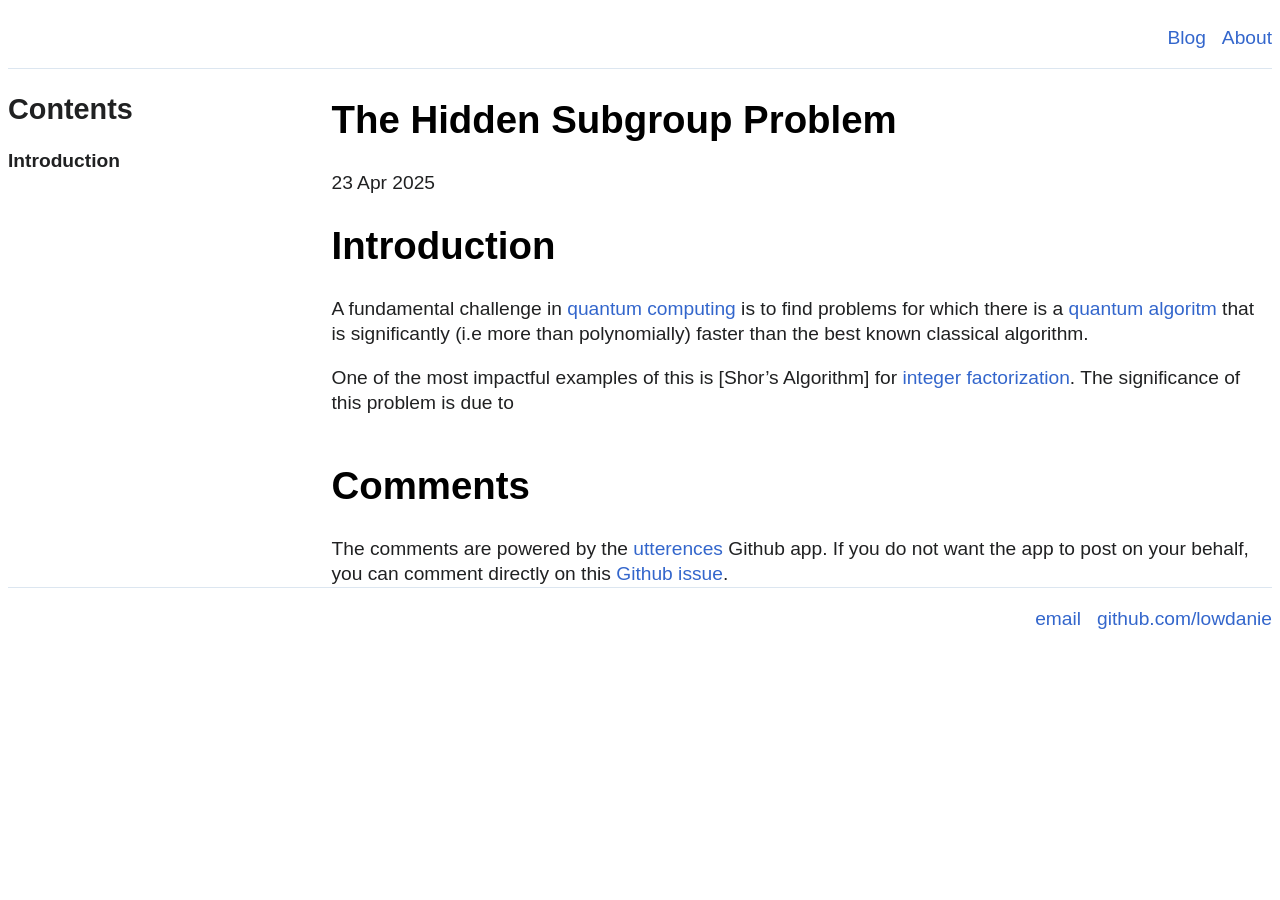
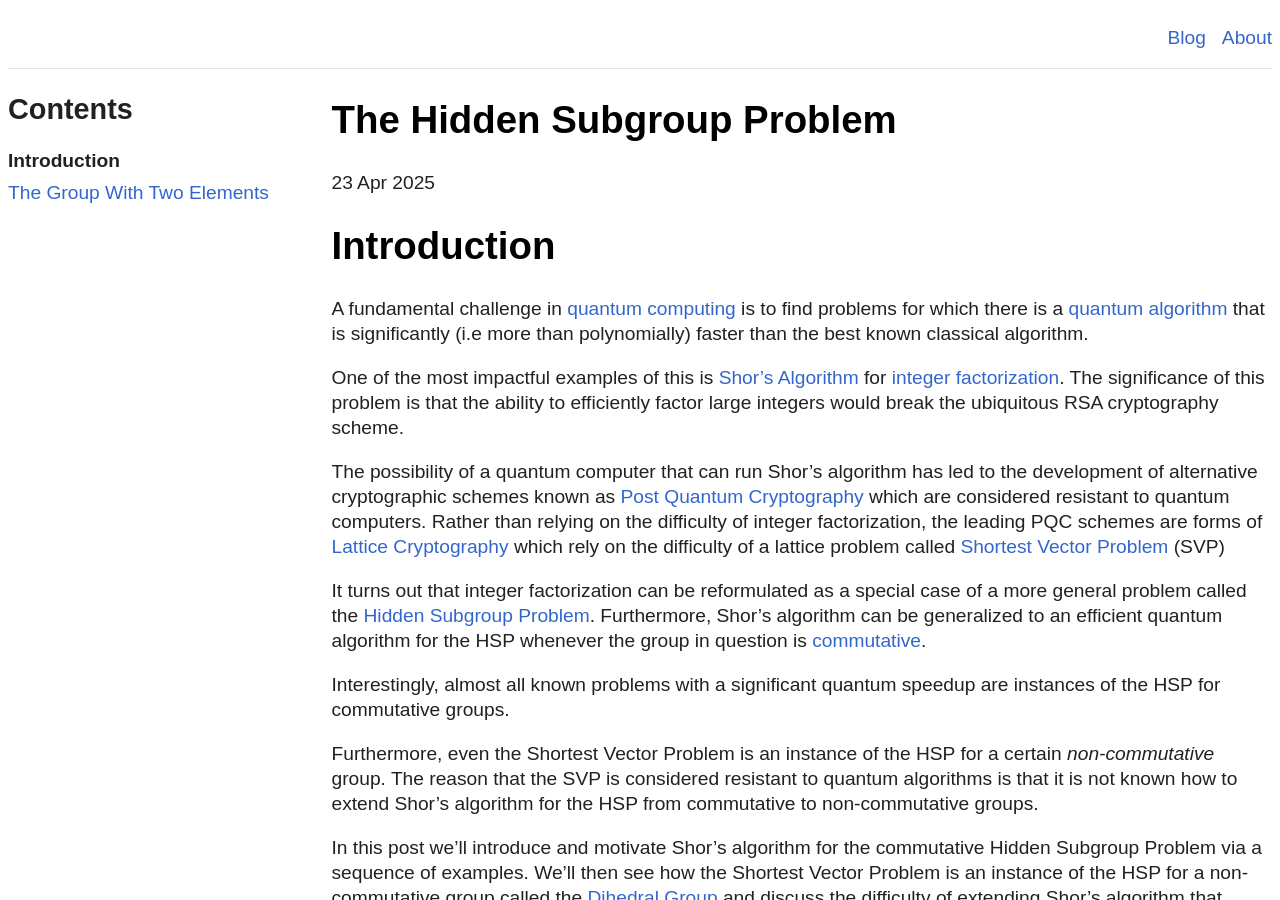
Before and after one commit to lowdanie/lowdanie.github.io, a Jekyll site: the page built from _posts/2025-04-23-hidden-subgroup.md, in a window 1280 px wide and 900 px high. Built offline with Jekyll 4.4.1, drawn with Linux system fonts in a browser that asks for light colours; comment, search, counter and statistics services are not loaded; some of the changed text lies outside the part shown.

Commit message:
hsp intro

```diff
--- a/_posts/2025-04-23-hidden-subgroup.md
+++ b/_posts/2025-04-23-hidden-subgroup.md
@@ -11,10 +11,45 @@ utterance-issue: 12
 A fundamental challenge in
 [quantum computing](https://en.wikipedia.org/wiki/Quantum_computing) is to find
 problems for which there is a
-[quantum algoritm](https://en.wikipedia.org/wiki/Quantum_algorithm) that is
+[quantum algorithm](https://en.wikipedia.org/wiki/Quantum_algorithm) that is
 significantly (i.e more than polynomially) faster than the best known classical
 algorithm.
 
-One of the most impactful examples of this is [Shor's Algorithm] for
+One of the most impactful examples of this is
+[Shor's Algorithm](https://en.wikipedia.org/wiki/Shor%27s_algorithm) for
 [integer factorization](https://en.wikipedia.org/wiki/Integer_factorization).
-The significance of this problem is due to
+The significance of this problem is that the ability to efficiently factor large
+integers would break the ubiquitous RSA cryptography scheme.
+
+The possibility of a quantum computer that can run Shor's algorithm has led to
+the development of alternative cryptographic schemes known as
+[Post Quantum Cryptography](https://en.wikipedia.org/wiki/Post-quantum_cryptography)
+which are considered resistant to quantum computers. Rather than relying on the
+difficulty of integer factorization, the leading PQC schemes are forms of
+[Lattice Cryptography](https://en.wikipedia.org/wiki/Lattice-based_cryptography)
+which rely on the difficulty of a lattice problem called
+[Shortest Vector Problem](<https://en.wikipedia.org/wiki/Lattice_problem#Shortest_vector_problem_(SVP)>)
+(SVP)
+
+It turns out that integer factorization can be reformulated as a special case of
+a more general problem called the
+[Hidden Subgroup Problem](https://en.wikipedia.org/wiki/Hidden_subgroup_problem).
+Furthermore, Shor's algorithm can be generalized to an efficient quantum
+algorithm for the HSP whenever the group in question is
+[commutative](https://en.wikipedia.org/wiki/Abelian_group).
+
+Interestingly, almost all known problems with a significant quantum speedup are
+instances of the HSP for commutative groups.
+
+Furthermore, even the Shortest Vector Problem is an instance of the HSP for a
+certain _non-commutative_ group. The reason that the SVP is considered resistant
+to quantum algorithms is that it is not known how to extend Shor's algorithm for
+the HSP from commutative to non-commutative groups.
+
+In this post we'll introduce and motivate Shor's algorithm for the commutative
+Hidden Subgroup Problem via a sequence of examples. We'll then see how the
+Shortest Vector Problem is an instance of the HSP for a non-commutative group
+called the [Dihedral Group](https://en.wikipedia.org/wiki/Dihedral_group) and
+discuss the difficulty of extending Shor's algorithm that group.
+
+# The Group With Two Elements
```
